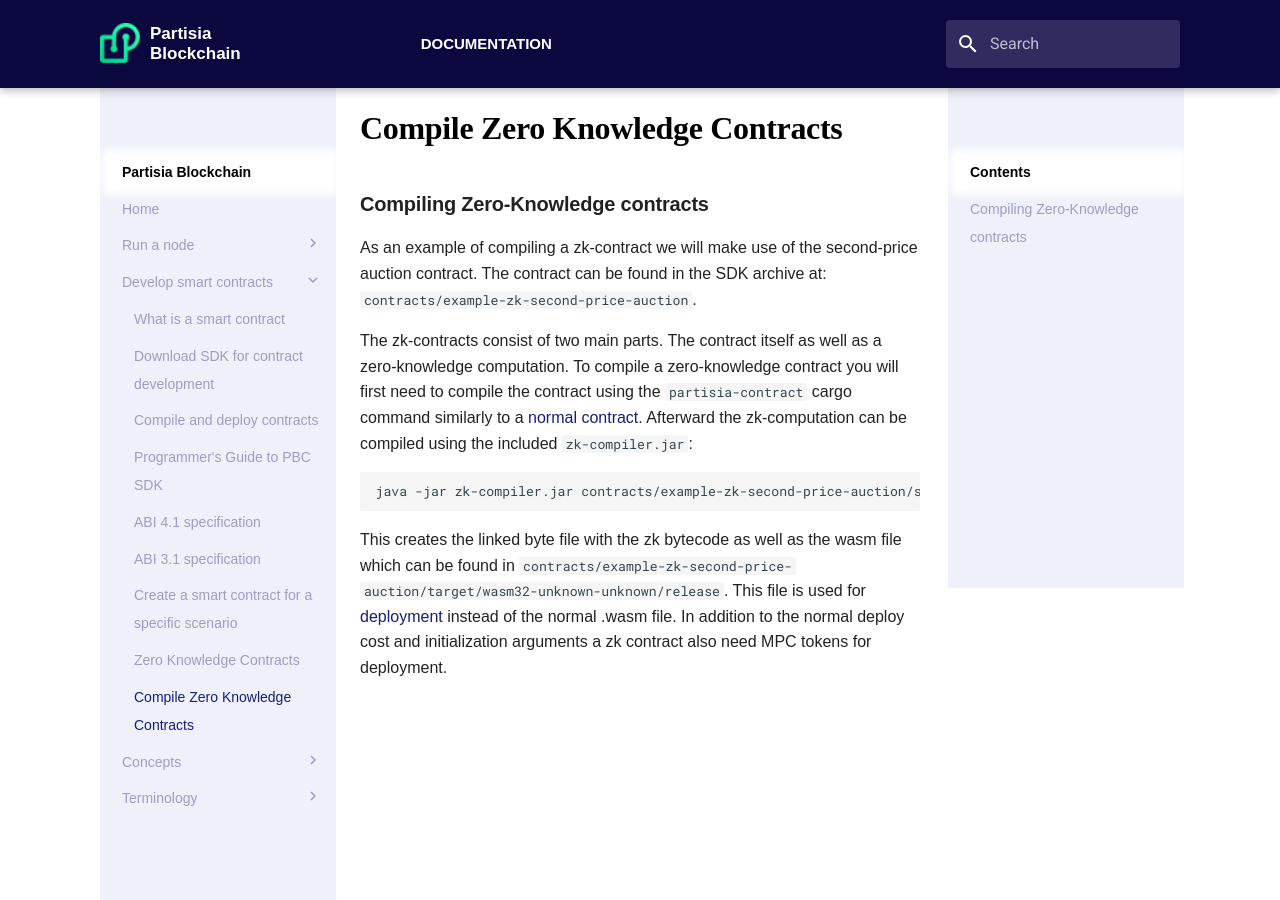
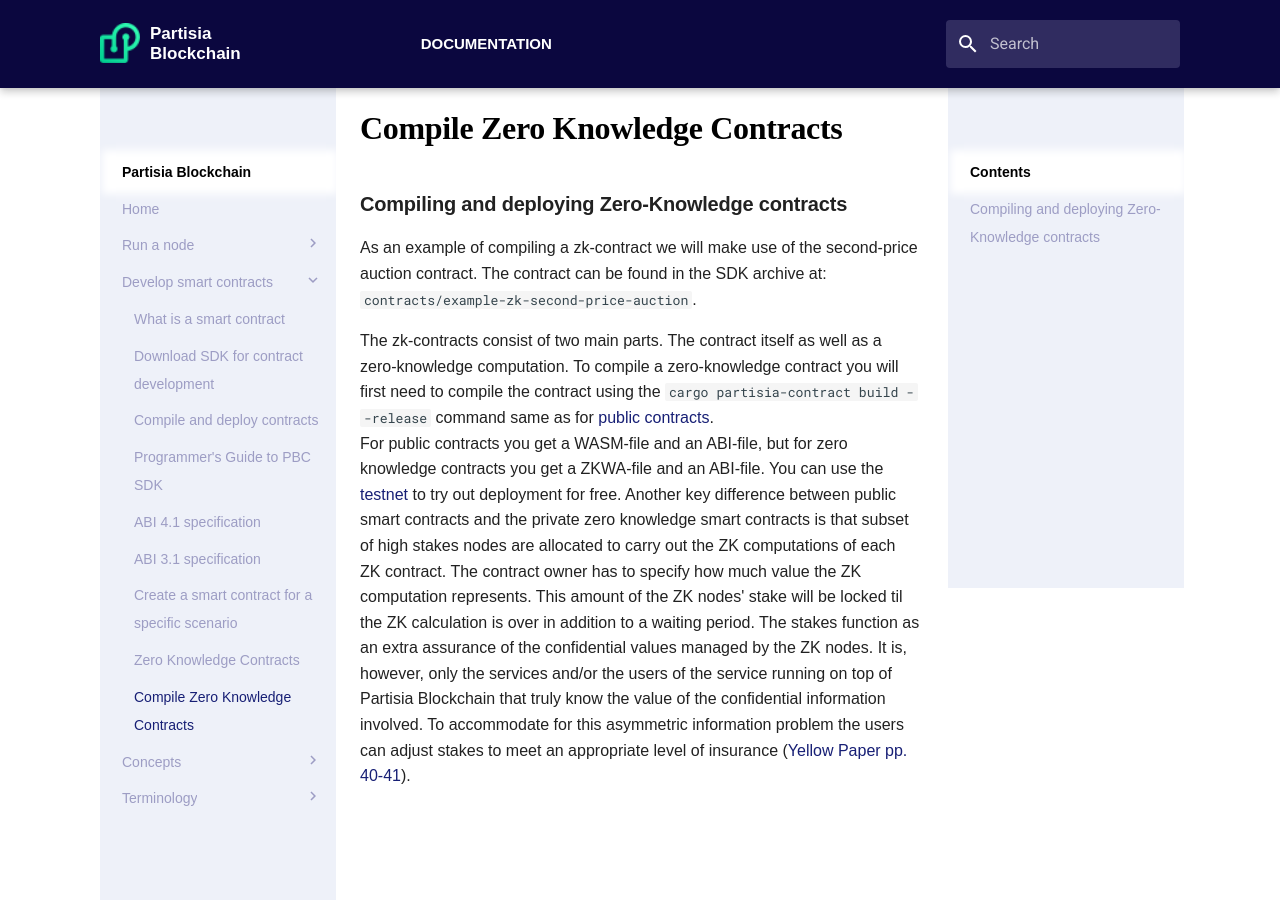
Before and after one commit to 0xSero/partisia-docs, an MkDocs documentation site: the page built from docs/compile-zk.md, in a window 1280 px wide and 900 px high. Built offline with MkDocs 1.6.1 and Material for MkDocs 9.7.7, drawn with Linux system fonts in a browser that asks for light colours; some web fonts are replaced; a script that is not in the unit is left out.

Commit message:
Testnet and ZK compillation and gas

````diff
--- a/docs/compile-zk.md
+++ b/docs/compile-zk.md
@@ -1,16 +1,12 @@
-### Compiling Zero-Knowledge contracts
+### Compiling and deploying Zero-Knowledge contracts
 
 As an example of compiling a zk-contract we will make use of the second-price auction contract. The
 contract can be found in the SDK archive at: `contracts/example-zk-second-price-auction`.
 
 The zk-contracts consist of two main parts. The contract itself as well as a zero-knowledge computation.
-To compile a zero-knowledge contract you will first need to compile the contract using the `partisia-contract`
-cargo command similarly to a [normal contract](compile-sdk.md). Afterward the zk-computation can be compiled using the included `zk-compiler.jar`:
-
-```bash
-java -jar zk-compiler.jar contracts/example-zk-second-price-auction/src/zk_compute.rs --link contracts/example-zk-second-price-auction/target/wasm32-unknown-unknown/release/zk_second_price.wasm -odir contracts/example-zk-second-price-auction/target/wasm32-unknown-unknown/release/
-```
-
-This creates the linked byte file with the zk bytecode as well as the wasm file which can be found in `contracts/example-zk-second-price-auction/target/wasm32-unknown-unknown/release`.
-This file is used for [deployment](compile-sdk.md) instead of the normal .wasm file.
-In addition to the normal deploy cost and initialization arguments a zk contract also need MPC tokens for deployment.
+To compile a zero-knowledge contract you will first need to compile the contract using the `cargo partisia-contract build --release`
+command same as for [public contracts](compile-sdk.md).
+For public contracts you get a WASM-file and an ABI-file, but for zero knowledge contracts you get a ZKWA-file and an ABI-file. You can use the [testnet](testnet.md) to try out deployment for free.
+Another key difference between public smart contracts and the private zero knowledge smart contracts is that subset of high stakes nodes are allocated to carry out the ZK computations of each ZK contract. The contract owner has to specify how much value the ZK computation represents. This amount of the ZK nodes' stake will be locked til the ZK calculation is over in addition to a waiting period. The stakes function as an extra assurance of the confidential values managed by the
+ZK nodes. It is, however, only the services and/or the users of the service running on top of Partisia Blockchain that truly know the value of the confidential information involved. To accommodate for this asymmetric information problem the users can
+adjust stakes to meet an appropriate level of insurance ([Yellow Paper pp. 40-41](https://drive.google.com/file/d/1OX7ljrLY4IgEA1O3t3fKNH1qSO60_Qbw/view)).
````
